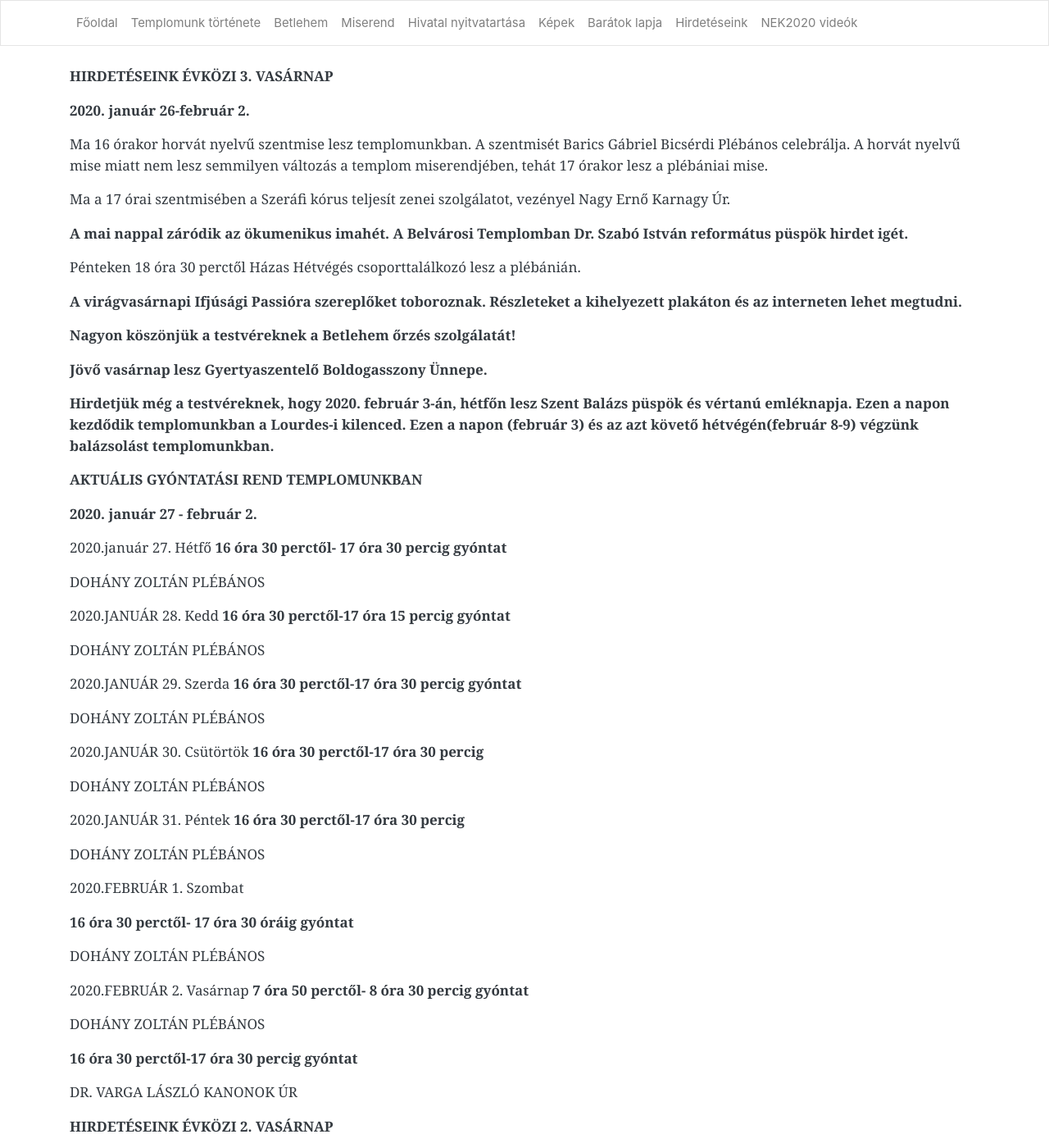
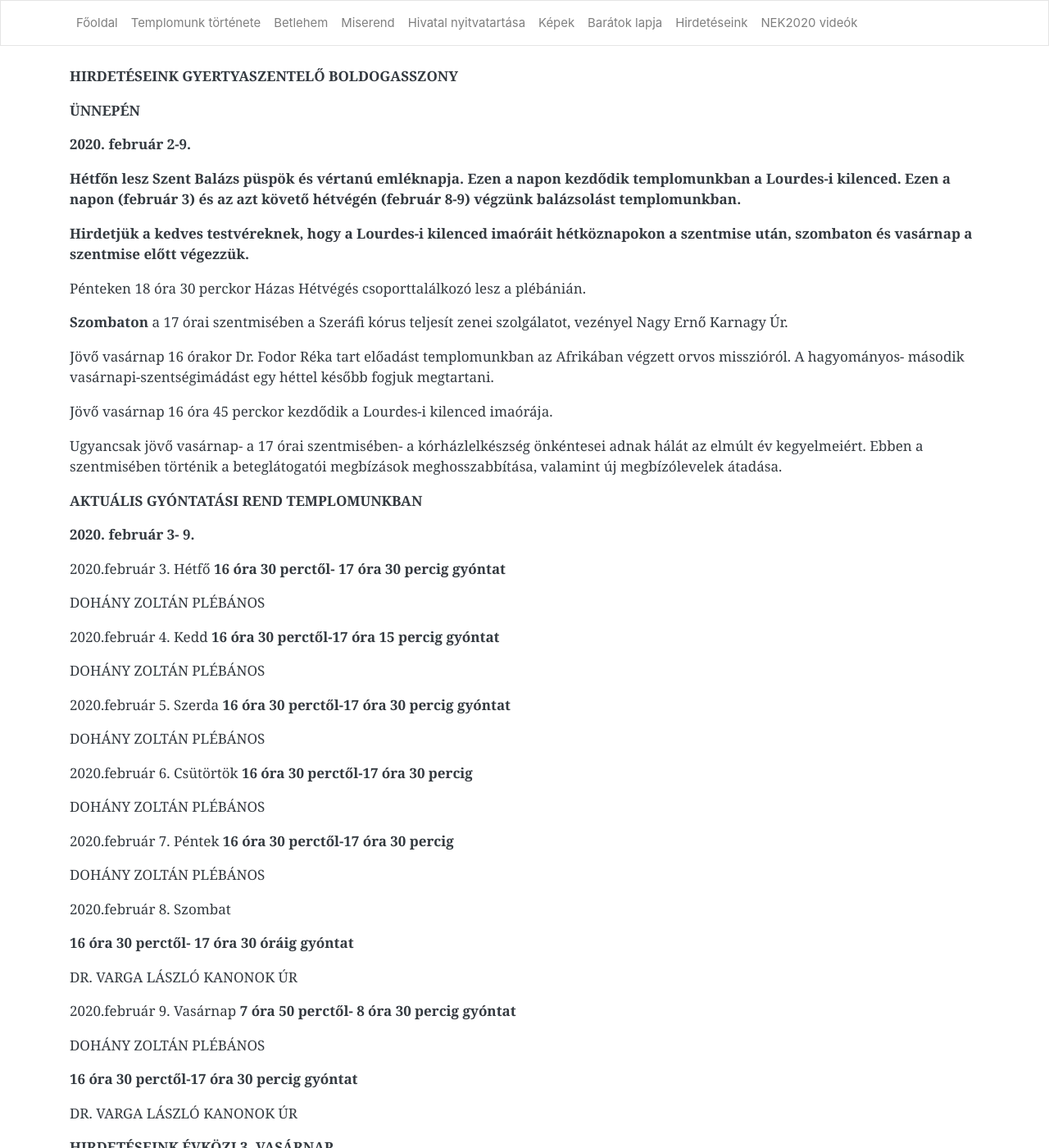
Before and after one commit to pecsi-ferences/pecsi-ferences.github.io, a Jekyll site: the page built from hirdeteseink.md, in a window 1280 px wide and 1400 px high. Shown: the whole window at 82% size. Built offline with Jekyll 4.4.1, drawn with Linux system fonts in a browser that asks for light colours; nearby versions of some CDN libraries.

Commit message:
Update from Forestry.io Zoltán Dohány updated hirdeteseink.md

```diff
--- a/hirdeteseink.md
+++ b/hirdeteseink.md
@@ -3,6 +3,64 @@ layout: default
 title: Hirdetéseink
 
 ---
+**HIRDETÉSEINK GYERTYASZENTELŐ BOLDOGASSZONY**
+
+**ÜNNEPÉN**
+
+**2020. február 2-9.**
+
+**Hétfőn lesz Szent Balázs püspök és vértanú emléknapja. Ezen a napon kezdődik templomunkban a Lourdes-i kilenced. Ezen a napon (február 3) és az azt követő hétvégén (február 8-9) végzünk balázsolást templomunkban.**
+
+**Hirdetjük a kedves testvéreknek, hogy a Lourdes-i kilenced imaóráit hétköznapokon a szentmise után, szombaton és vasárnap a szentmise előtt végezzük.**
+
+Pénteken 18 óra 30 perckor Házas Hétvégés csoporttalálkozó lesz a plébánián.
+
+**Szombaton** a 17 órai szentmisében a Szeráfi kórus teljesít zenei szolgálatot, vezényel Nagy Ernő Karnagy Úr.
+
+Jövő vasárnap 16 órakor Dr. Fodor Réka tart előadást templomunkban az Afrikában végzett orvos misszióról. A hagyományos- második vasárnapi-szentségimádást egy héttel később fogjuk megtartani.
+
+Jövő vasárnap 16 óra 45 perckor kezdődik a Lourdes-i kilenced imaórája.
+
+Ugyancsak jövő vasárnap- a 17 órai szentmisében- a kórházlelkészség önkéntesei adnak hálát az elmúlt év kegyelmeiért. Ebben a szentmisében történik a beteglátogatói megbízások meghosszabbítása, valamint új megbízólevelek átadása.
+
+**AKTUÁLIS GYÓNTATÁSI REND TEMPLOMUNKBAN**
+
+**2020. február 3- 9.**
+
+2020\.február 3. Hétfő **16 óra 30 perctől- 17 óra 30 percig gyóntat**
+
+DOHÁNY ZOLTÁN PLÉBÁNOS
+
+2020\.február 4. Kedd **16 óra 30 perctől-17 óra 15 percig gyóntat**
+
+DOHÁNY ZOLTÁN PLÉBÁNOS
+
+2020\.február 5. Szerda **16 óra 30 perctől-17 óra 30 percig gyóntat**
+
+DOHÁNY ZOLTÁN PLÉBÁNOS
+
+2020\.február 6. Csütörtök **16 óra 30 perctől-17 óra 30 percig**
+
+DOHÁNY ZOLTÁN PLÉBÁNOS
+
+2020\.február 7. Péntek **16 óra 30 perctől-17 óra 30 percig**
+
+DOHÁNY ZOLTÁN PLÉBÁNOS
+
+2020\.február 8. Szombat
+
+**16 óra 30 perctől- 17 óra 30 óráig gyóntat**
+
+DR. VARGA LÁSZLÓ KANONOK ÚR
+
+2020\.február 9. Vasárnap **7 óra 50 perctől- 8 óra 30 percig gyóntat**
+
+DOHÁNY ZOLTÁN PLÉBÁNOS
+
+**16 óra 30 perctől-17 óra 30 percig gyóntat**
+
+DR. VARGA LÁSZLÓ KANONOK ÚR
+
 **HIRDETÉSEINK ÉVKÖZI 3. VASÁRNAP**
 
 **2020. január 26-február 2.**
```
